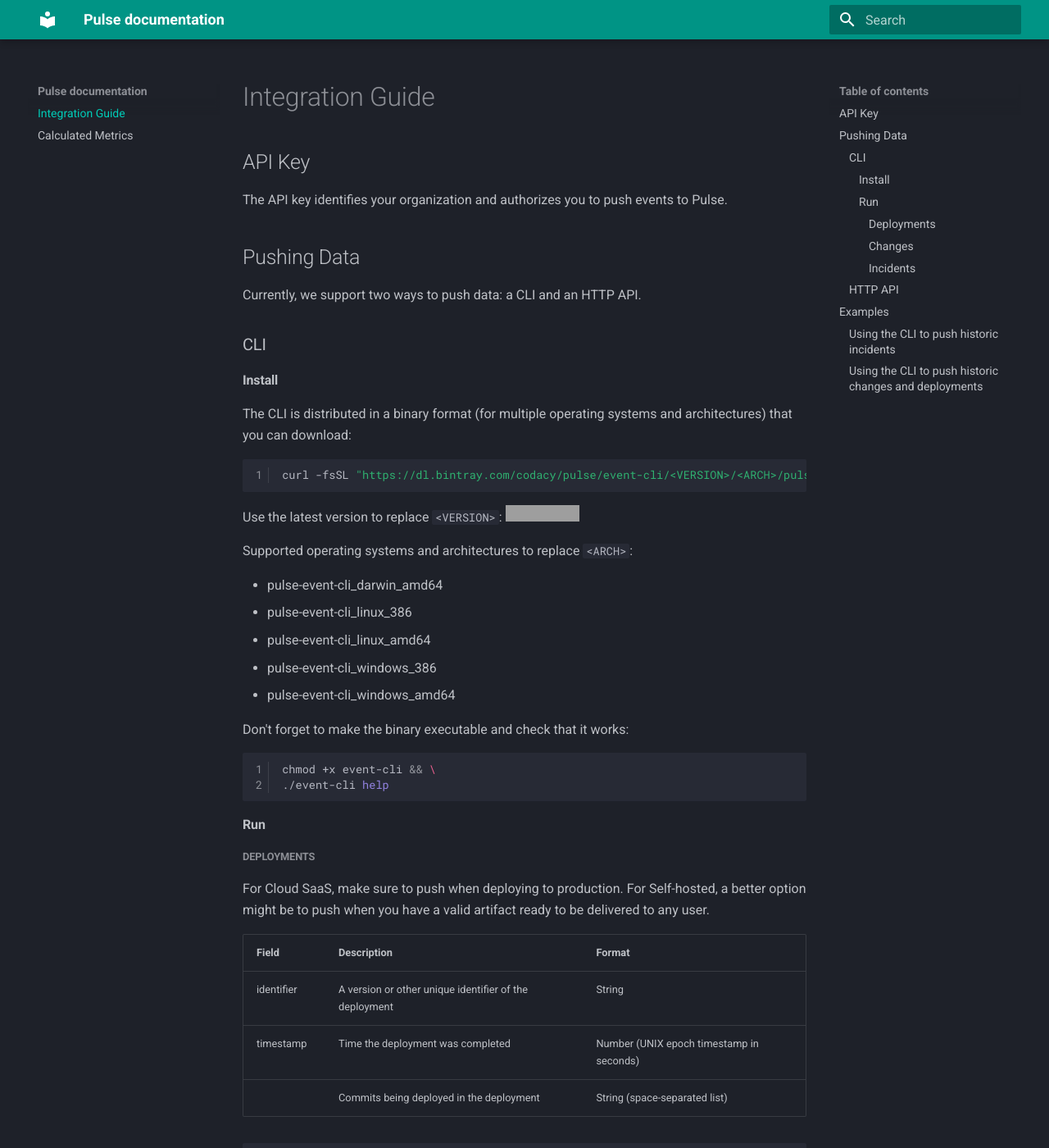
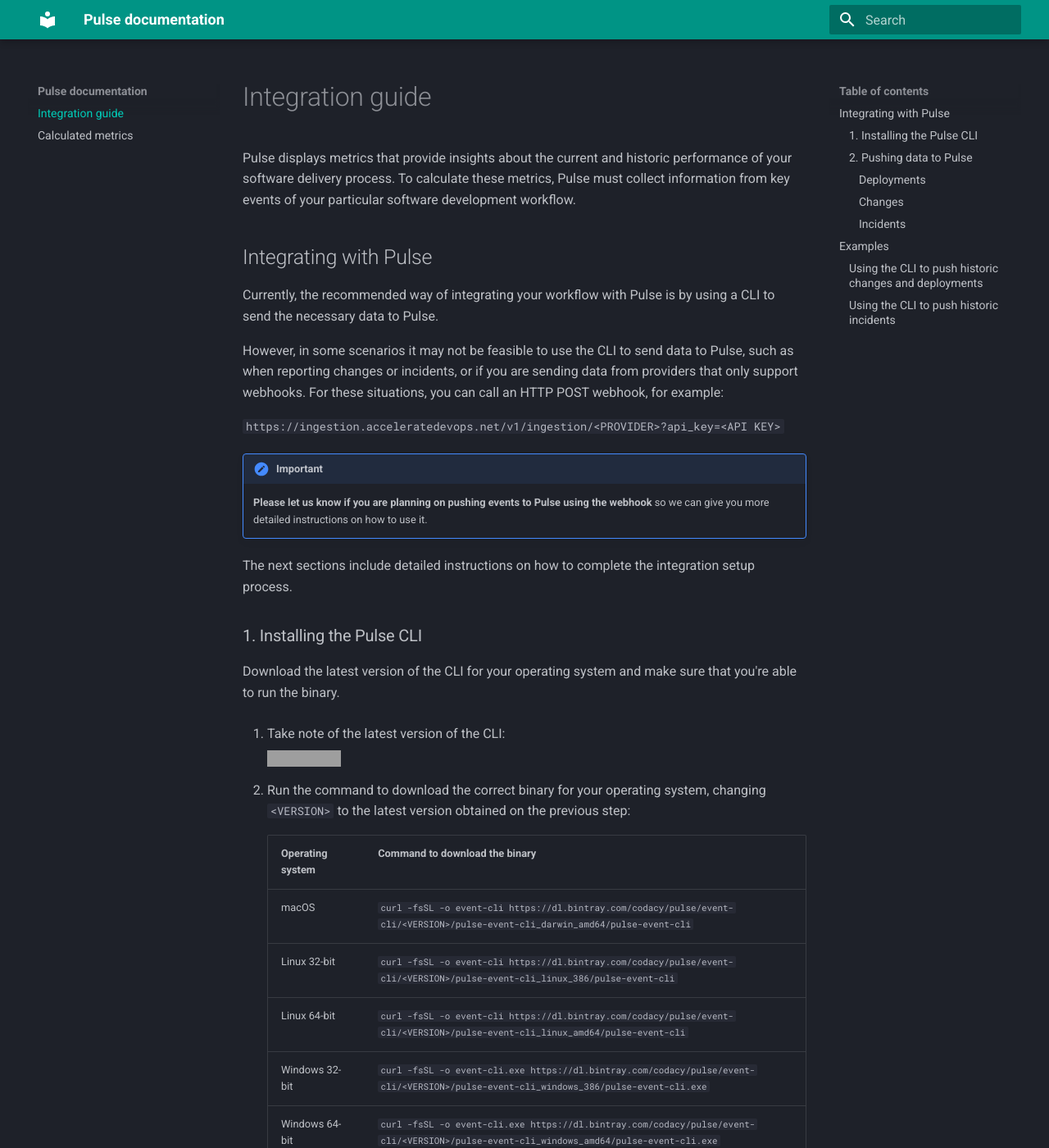
Before and after one commit to codacy/pulse-user-docs, an MkDocs documentation site: the page built from docs/index.md, in a window 1280 px wide and 1400 px high. Shown: the whole window at 82% size. Built offline with MkDocs 1.6.1 and Material for MkDocs 9.7.7, drawn with Linux system fonts in a browser that asks for light colours; some of the changed text lies outside the part shown; grey boxes are pictures that could not be loaded.

Commit message:
clean: Refactor and simplify documentation on how to push data (#5)
* feature: Activate the PyMdown SuperFences extension

Details about the extension here:
https://facelessuser.github.io/pymdown-extensions/extensions/superfences/

I also reordered the extension list to match the one on codacy/docs,
so they're easier to compare:
https://github.com/codacy/docs/blob/master/mkdocs.yml#L39

* clean: Reorder examples to match "natural" event order

* wip: First pass to refactor the page "Integration guide"

* style: Capitalize headers consistently with sentence case

* feature: Add intro to the integration guide

The intro clarifies why it's important to set up the integration and
provides an overview of the setup process.

* clean: Simplify installing the CLI binary

* clean: Review section on how to use the webhook

For now this information is still inside the section on how to install
the CLI, but perhaps it will be possible to move it to a better place.

* clean: Review the section "Pushing data to Pulse"

* clean: Refactor section structure and mention webhook earlier

* Apply pull request feedback

* feature: Add PyMdown Extensions dependency

````diff
--- a/docs/index.md
+++ b/docs/index.md
@@ -1,148 +1,124 @@
-# Integration Guide
+# Integration guide
 
-## API Key
+Pulse displays metrics that provide insights about the current and historic performance of your software delivery process. To calculate these metrics, Pulse must collect information from key events of your particular software development workflow.
 
-The API key identifies your organization and authorizes you to push events to Pulse.
+## Integrating with Pulse
 
-## Pushing Data
+Currently, the recommended way of integrating your workflow with Pulse is by using a CLI to send the necessary data to Pulse.
 
-Currently, we support two ways to push data: a CLI and an HTTP API.
+However, in some scenarios it may not be feasible to use the CLI to send data to Pulse, such as when reporting changes or incidents, or if you are sending data from providers that only support webhooks. For these situations, you can call an HTTP POST webhook, for example:
 
-### CLI
+`https://ingestion.acceleratedevops.net/v1/ingestion/<PROVIDER>?api_key=<API KEY>`
 
-#### Install
+!!! important
+    **Please let us know if you are planning on pushing events to Pulse using the webhook** so we can give you more detailed instructions on how to use it.
 
-The CLI is distributed in a binary format (for multiple operating systems and architectures)
-that you can download:
+The next sections include detailed instructions on how to complete the integration setup process.
 
-```sh
-curl -fsSL "https://dl.bintray.com/codacy/pulse/event-cli/<VERSION>/<ARCH>/pulse-event-cli" -o event-cli
-```
+### 1. Installing the Pulse CLI
 
-Use the latest version to replace `<VERSION>`: [ ![Download](https://api.bintray.com/packages/codacy/pulse/event-cli/images/download.svg)](https://bintray.com/codacy/pulse/event-cli/_latestVersion)
+Download the latest version of the CLI for your operating system and make sure that you're able to run the binary.
 
-Supported operating systems and architectures to replace `<ARCH>`:
+1.  Take note of the latest version of the CLI:
 
--  pulse-event-cli_darwin_amd64
--  pulse-event-cli_linux_386
--  pulse-event-cli_linux_amd64
--  pulse-event-cli_windows_386
--  pulse-event-cli_windows_amd64
+    [![Download](https://api.bintray.com/packages/codacy/pulse/event-cli/images/download.svg)](https://bintray.com/codacy/pulse/event-cli/_latestVersion)
 
-Don't forget to make the binary executable and check that it works:
+1.  Run the command to download the correct binary for your operating system, changing `<VERSION>` to the latest version obtained on the previous step:
 
-```sh
-chmod +x event-cli && \
-./event-cli help
-```
+    | Operating system | Command to download the binary |
+    | ---------------- | ------------------------------ |
+    | macOS            | `curl -fsSL -o event-cli https://dl.bintray.com/codacy/pulse/event-cli/<VERSION>/pulse-event-cli_darwin_amd64/pulse-event-cli` |
+    | Linux 32-bit     | `curl -fsSL -o event-cli https://dl.bintray.com/codacy/pulse/event-cli/<VERSION>/pulse-event-cli_linux_386/pulse-event-cli` |
+    | Linux 64-bit     | `curl -fsSL -o event-cli https://dl.bintray.com/codacy/pulse/event-cli/<VERSION>/pulse-event-cli_linux_amd64/pulse-event-cli` |
+    | Windows 32-bit   | `curl -fsSL -o event-cli.exe https://dl.bintray.com/codacy/pulse/event-cli/<VERSION>/pulse-event-cli_windows_386/pulse-event-cli.exe` |
+    | Windows 64-bit   | `curl -fsSL -o event-cli.exe https://dl.bintray.com/codacy/pulse/event-cli/<VERSION>/pulse-event-cli_windows_amd64/pulse-event-cli.exe` |
 
-#### Run
+1.  **On macOS and Linux,** make the binary executable and test if you can run the CLI:
 
-##### Deployments
-For Cloud SaaS, make sure to push when deploying to production. For Self-hosted, a better option might be to push when you have a valid artifact ready to be delivered to any user.
+    ```sh
+    chmod +x event-cli && ./event-cli help
+    ```
 
-| Field      | Description                                            | Format                                   |
-| ---------- | ------------------------------------------------------ | ---------------------------------------- |
-| identifier | A version or other unique identifier of the deployment | String                                   |
-| timestamp  | Time the deployment was completed                      | Number (UNIX epoch timestamp in seconds) |
-|            | Commits being deployed in the deployment               | String (space-separated list)            |
+    **On Windows,** test if you can run the CLI:
+
+    ```sh
+    event-cli.exe help
+    ```
+
+### 2. Pushing data to Pulse
+
+You must use the CLI or the webhook to send information to Pulse about the following key events whenever they happen in your software delivery workflow:
+
+-  [Deployments](#deployments)
+-  [Changes](#changes)
+-  [Incidents](#incidents)
+
+!!! important
+    Before setting up the integration with Pulse, make sure that you have an API key that identifies your organization and authorizes you to send data to Pulse.
+
+#### Deployments
+
+**For SaaS applications,** send information to Pulse whenever you deploy to production.
+
+**For self-hosted applications,** a better option might be to send information to Pulse whenever you have a valid artifact ready to be delivered to any user.
+
+| Field      | Description                                            | Format                                       |
+| ---------- | ------------------------------------------------------ | -------------------------------------------- |
+| identifier | Version or another unique identifier of the deployment | String                                       |
+| timestamp  | Time when the deployment finished                      | Number<br/>(Unix epoch timestamp in seconds) |
+|            | Commit identifiers included in the deployment          | String<br/>(space-separated list)            |
 
 ```sh
 ./event-cli push deployment \
-    --api-key "<API-KEY>" \
+    --api-key "<API KEY>" \
     --identifier "<deployment identifier>" \
-    --timestamp "<UNIX epoch timestamp in seconds>" \
-    <space separated list of change identifiers>
+    --timestamp "$(date +%s)" \
+    <space-separated list of commit identifiers>
 ```
 
-##### Changes
-A commit pushed to a Git.
+<!-- IDEA
+     Consider including example snippets for the webhook -->
 
-| Field      | Description                                        | Format                                   |
-| ---------- | -------------------------------------------------- | ---------------------------------------- |
-| identifier | The commit hash                                    | String                                   |
-| timestamp  | Time the commit was first pushed to the repository | Number (UNIX epoch timestamp in seconds) |
+#### Changes
+
+Send information to Pulse whenever a commit is pushed to a repository.
+
+| Field      | Description                                             | Format                                       |
+| ---------- | ------------------------------------------------------- | -------------------------------------------- |
+| identifier | The commit identifier                                   | String                                       |
+| timestamp  | Time when the commit was first pushed to the repository | Number<br/>(Unix epoch timestamp in seconds) |
 
 ```sh
 ./event-cli push change \
-    --api-key "<API-KEY>" \
-    --identifier "<change identifier>" \
-    --timestamp "<UNIX epoch timestamp in seconds>"
+    --api-key "<API KEY>" \
+    --identifier "<commit identifier>" \
+    --timestamp "<Unix epoch timestamp in seconds>"
 ```
 
-##### Incidents
-A change to production or release to users that resulted in degraded service (e.g., lead to service impairment or service outage) and subsequently require remediation (e.g., require a hotfix, rollback, fix forward, patch)
+#### Incidents
 
-| Field             | Description                               | Format                                   |
-| ----------------- | ----------------------------------------- | ---------------------------------------- |
-| identifier        | A unique identifier of the incident       | String                                   |
-| timestampCreated  | Time the incident started or was detected | Number (UNIX epoch timestamp in seconds) |
-| timestampResolved | Time the incident was resolved            | Number (UNIX epoch timestamp in seconds) |
+Send information to Pulse whenever there is a change to production or a release to users that resulted in degraded service (e.g., service impairment or service outage) and subsequently required remediation (e.g., hotfix, rollback, fix forward, patch).
+
+| Field             | Description                                    | Format                                       |
+| ----------------- | ---------------------------------------------- | -------------------------------------------- |
+| identifier        | A unique identifier of the incident            | String                                       |
+| timestampCreated  | Time when the incident started or was detected | Number<br/>(Unix epoch timestamp in seconds) |
+| timestampResolved | Time when the incident was resolved            | Number<br/>(Unix epoch timestamp in seconds) |
 
 ```sh
 ./event-cli push incident \
-    --api-key "<API-KEY>" \
+    --api-key "<API KEY>" \
     --identifier "<incident identifier>" \
-    --timestampCreated "<UNIX epoch timestamp in seconds>" \
-    --timestampResolved "<UNIX epoch timestamp in seconds>"
+    --timestampCreated "<Unix epoch timestamp in seconds>" \
+    --timestampResolved "<Unix epoch timestamp in seconds>"
 ```
 
-!!! tip
-    You can get the UNIX epoch timestamp in seconds with `date +%s`.
+## Examples
 
-### HTTP API
-
-Since it might be difficult to use the CLI to send some types of events (like changes or incidents),
-we also support pushing events to an HTTP POST endpoint.
-
-This might be useful for sending data from providers that only support webhooks. You can set up your provider to send a webhook to the following URL:
-`https://ingestion.acceleratedevops.net/v1/ingestion/<provider>?api_key=<API-KEY>`
-
-There is no specified format for events sent to this endpoint. Although, make sure to include all the fields documented above. If you are planning to push events this way, please let us know. Data will not be immediately available in your dashboard as we'll need to process it on our side.
-
-## Examples
 Some examples that we used to quickly populate our dashboard with historical data.
 
-### Using the CLI to push historic incidents
-In this example we used the CLI to push past incidents from the Codacy status page API into Pulse.
+### Using the CLI to push historic changes and deployments
 
-```py
-# incidents.py
-
-import requests
-import subprocess
-from datetime import datetime, timezone
-
-url = 'https://status.codacy.com/api/incidents'
-
-resp = requests.get(url=url)
-data = resp.json()
-
-def convert_to_unix_epoch(date_time_str):
-    return str(int(datetime.strptime(date_time_str, '%Y-%m-%dT%H:%M:%S.%fZ').replace(tzinfo=timezone.utc).timestamp()))
-
-for incident in data:
-    id = incident['incidentID']
-    created = convert_to_unix_epoch(incident['createdAt'])
-    updated = convert_to_unix_epoch(incident['updatedAt'])
-
-    if incident['status'] == 'Resolved':
-        print(f'Pushing incident {id} created in {created} and resolved at {updated}')
-        print(created)
-        print(updated)
-        bashCmd = ["./event-cli", "push", "incident",
-        "--api-key", "xxx",
-        "--identifier", id,
-        "--timestampCreated", created,
-        "--timestampResolved", updated
-        ]
-        process = subprocess.Popen(bashCmd, stdout=subprocess.PIPE)
-        output, error = process.communicate()
-    else:
-        print(f"Skipping incident {id} . Because it was not resolved")
-```
-
-### Using the CLI to push historic changes and deployments
 In this example we used the CLI to push past changes and deployments from a git repository into Pulse. Deployments are identified using semantic version git tags. Changes are the commits included in those deployments.
 
 ```sh
@@ -215,3 +191,43 @@
     fi
 done
 ```
+
+### Using the CLI to push historic incidents
+
+In this example we used the CLI to push past incidents from the Codacy status page API into Pulse.
+
+```py
+# incidents.py
+
+import requests
+import subprocess
+from datetime import datetime, timezone
+
+url = 'https://status.codacy.com/api/incidents'
+
+resp = requests.get(url=url)
+data = resp.json()
+
+def convert_to_unix_epoch(date_time_str):
+    return str(int(datetime.strptime(date_time_str, '%Y-%m-%dT%H:%M:%S.%fZ').replace(tzinfo=timezone.utc).timestamp()))
+
+for incident in data:
+    id = incident['incidentID']
+    created = convert_to_unix_epoch(incident['createdAt'])
+    updated = convert_to_unix_epoch(incident['updatedAt'])
+
+    if incident['status'] == 'Resolved':
+        print(f'Pushing incident {id} created in {created} and resolved at {updated}')
+        print(created)
+        print(updated)
+        bashCmd = ["./event-cli", "push", "incident",
+        "--api-key", "xxx",
+        "--identifier", id,
+        "--timestampCreated", created,
+        "--timestampResolved", updated
+        ]
+        process = subprocess.Popen(bashCmd, stdout=subprocess.PIPE)
+        output, error = process.communicate()
+    else:
+        print(f"Skipping incident {id} . Because it was not resolved")
+```
--- a/mkdocs.yml
+++ b/mkdocs.yml
@@ -18,10 +18,14 @@
 
 # Extensions
 markdown_extensions:
+  - admonition
+  - codehilite:
+      guess_lang: false
+      linenums: true
+  - footnotes
+  - meta
+  - pymdownx.superfences
+  - pymdownx.striphtml:
+      strip_comments: true
   - toc:
       permalink: true
-  - admonition
-  - codehilite:
-      linenums: True
-  - meta
-  - footnotes
--- a/requirements.txt
+++ b/requirements.txt
@@ -1,2 +1,3 @@
 mkdocs==1.1.2
 mkdocs-material==6.1.0
+pymdown-extensions==8.0.1
````
Also changed, not shown: docs/metrics.md (+8 -6 lines).
